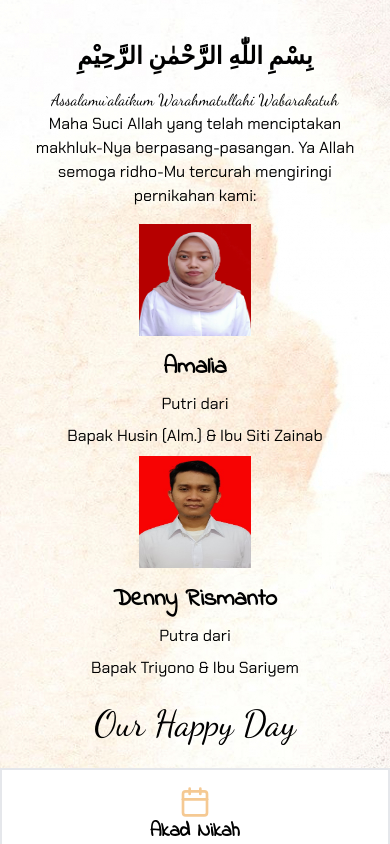
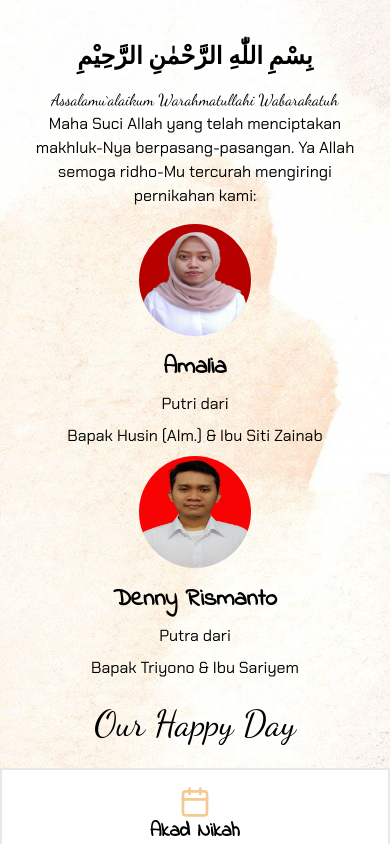
Before and after one commit to dennyrismanto/quen, a React (Vite) app: page /location in a window 390 px wide. Shown: the top 844 px of the page. Built offline with nearby package versions, Linux system fonts and the light colour scheme.

Commit message:
test rewriter

```diff
--- a/src/components/home.jsx
+++ b/src/components/home.jsx
@@ -44,9 +44,6 @@
           Kota Tangerang
         </p>
       </div>
-      <Link href="/location">
-        <button>Click</button>
-      </Link>
       <div class="flex justify-end items-end">
         <img
           class="w-32 h-32 -mt-9 md:w-56 md:h-56 md:-mt-60 md:rounded-none rounded-none"
--- a/src/components/weddinglocation.jsx
+++ b/src/components/weddinglocation.jsx
@@ -50,7 +50,7 @@
           Ya Allah semoga ridho-Mu tercurah mengiringi pernikahan kami:
         </p>
         <img
-          className="w-28 h-28 mb-4 md:w-48 md:h-56 md:rounded-full"
+          className="w-28 h-28 mb-4 md:w-48 md:h-56 rounded-full"
           src={lia}
           alt="side1"
         />
@@ -60,7 +60,7 @@
         </p>
         <p className="text-base mb-2 font-chakra-petch font-medium">{`Bapak Husin (Alm.) & Ibu Siti Zainab`}</p>
         <img
-          className="w-28 h-28 mb-4 md:w-48 md:h-56 md:rounded-full "
+          className="w-28 h-28 mb-4 md:w-48 md:h-56 rounded-full "
           src={denny}
           alt="side1"
         />
```
Also changed, not shown: vercel.json (added).
